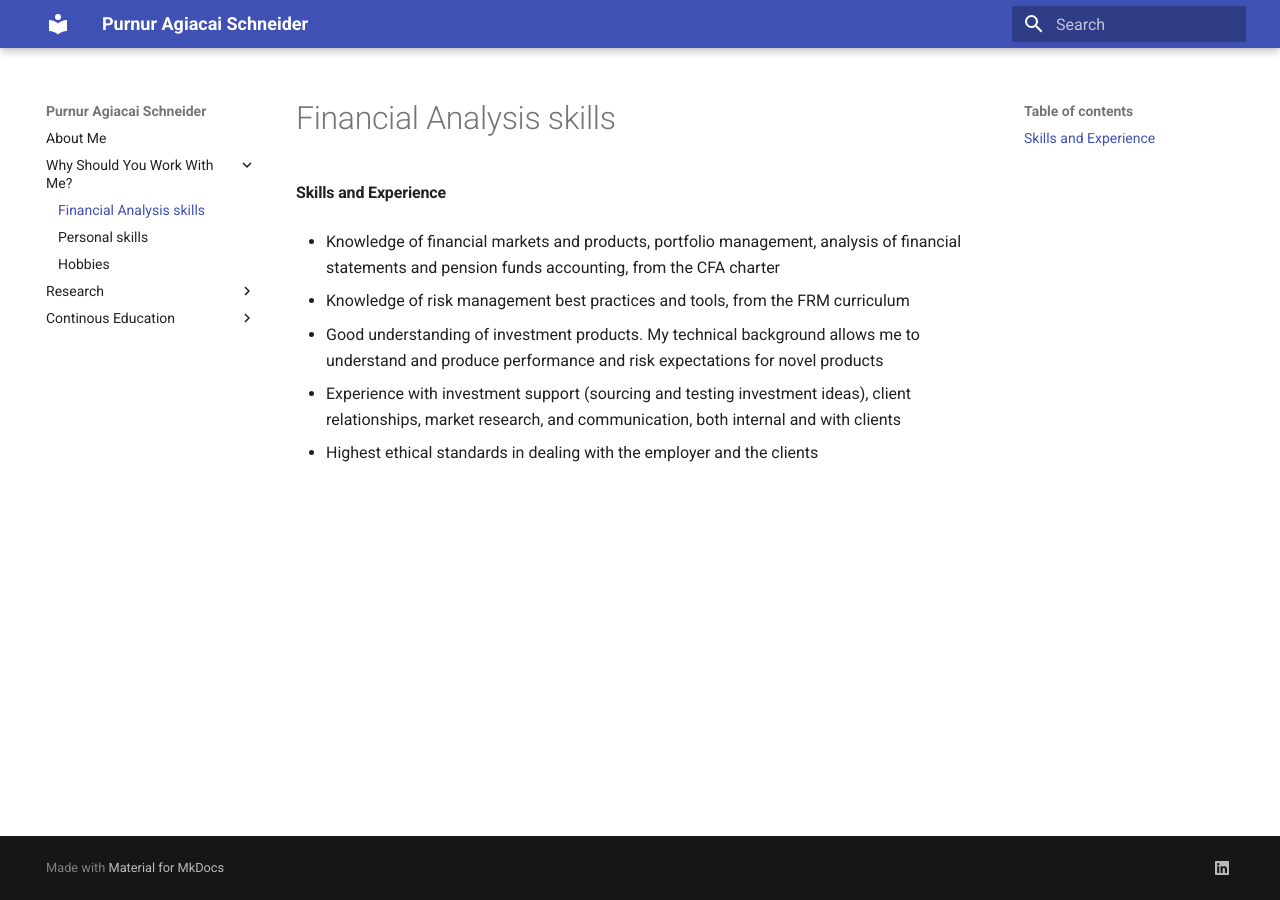
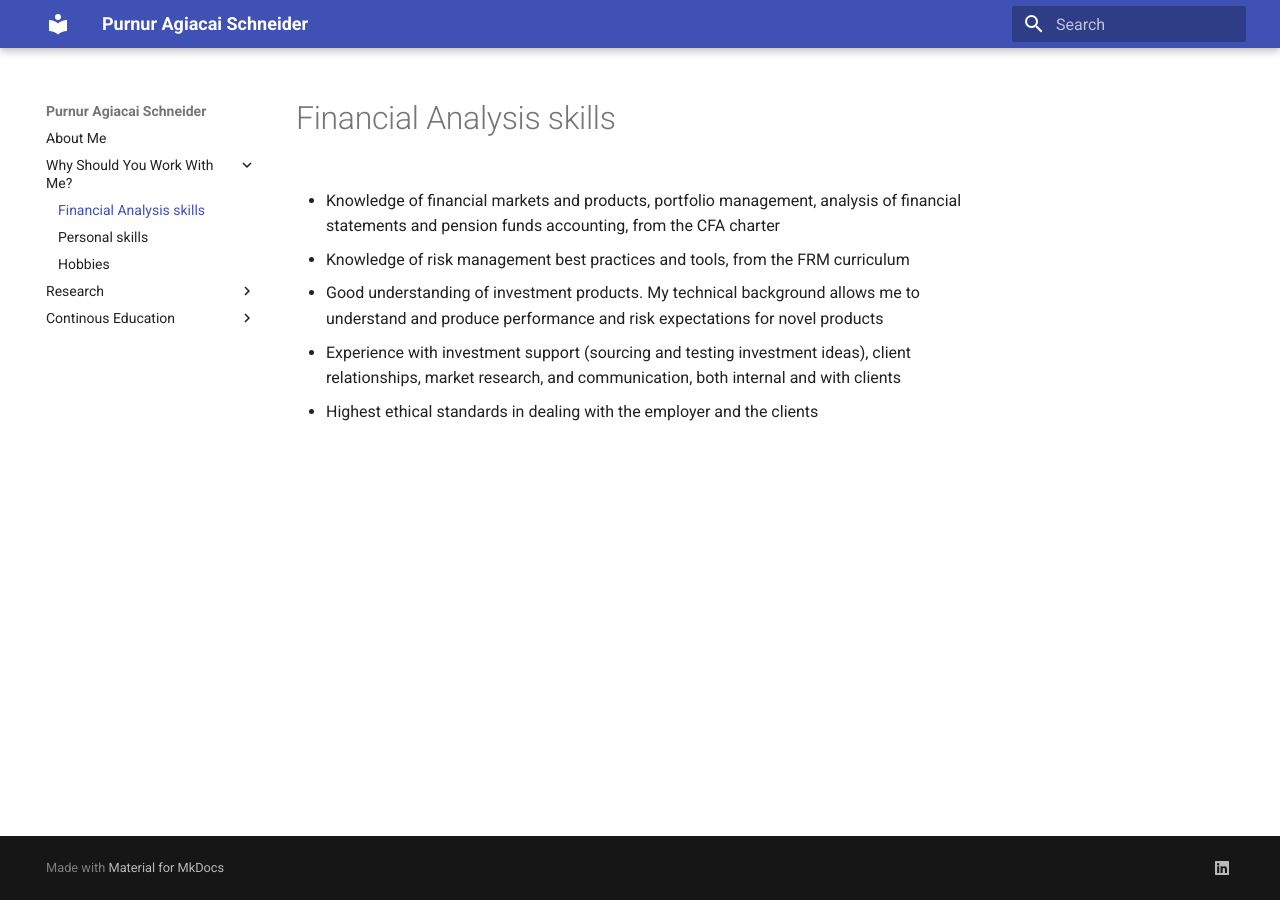
Before and after one commit to purnur-schneider/purnur-schneider.github.io, an MkDocs documentation site: the page built from docs/hireme1.md, in a window 1280 px wide. Built offline with MkDocs 1.6.1 and Material for MkDocs 9.7.7, drawn with Linux system fonts in a browser that asks for light colours.

Commit message:
workwithme

```diff
--- a/docs/hireme1.md
+++ b/docs/hireme1.md
@@ -1,5 +1,4 @@
-#### Skills and Experience
-
+<!-- #### Skills and Experience -->
 - Knowledge of financial markets and products, portfolio management, analysis of financial statements and pension funds accounting, from the CFA charter
 
 - Knowledge of risk management best practices and tools, from the FRM curriculum
--- a/docs/hireme2.md
+++ b/docs/hireme2.md
@@ -1,5 +1,3 @@
-#### Personal skills:
-
 - Flexibile and versatile. I have worked in various kinds of environments related to investment management, including teaching, research,  financial analysis, operations, and accounting, and performed multiple tasks within each domain.
 - Dependable. I take initiative and fulfill my projects with full responsibility and enthusiasm.
 - Collaborative. I try to lend a helping hand and request help when necessary.
```
Also changed, not shown: docs/hireme3.md (+0 -1 lines).
